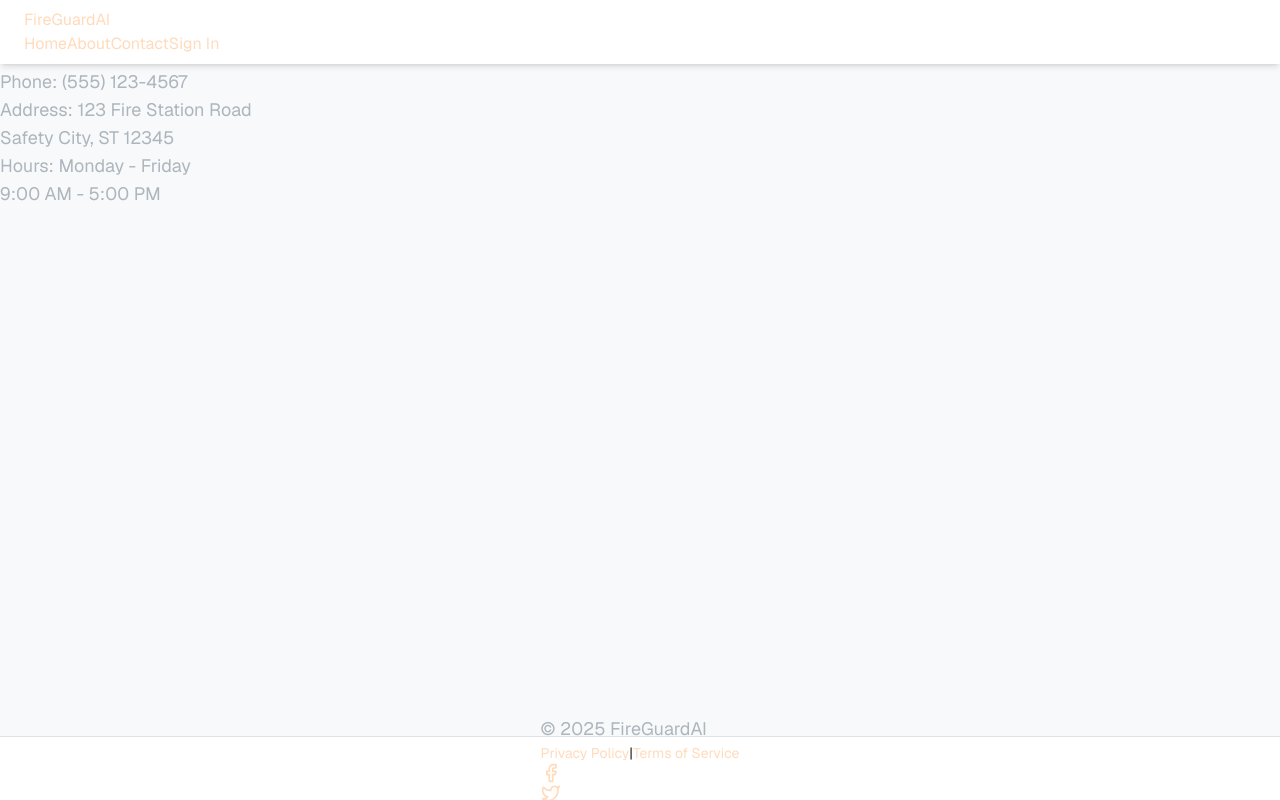
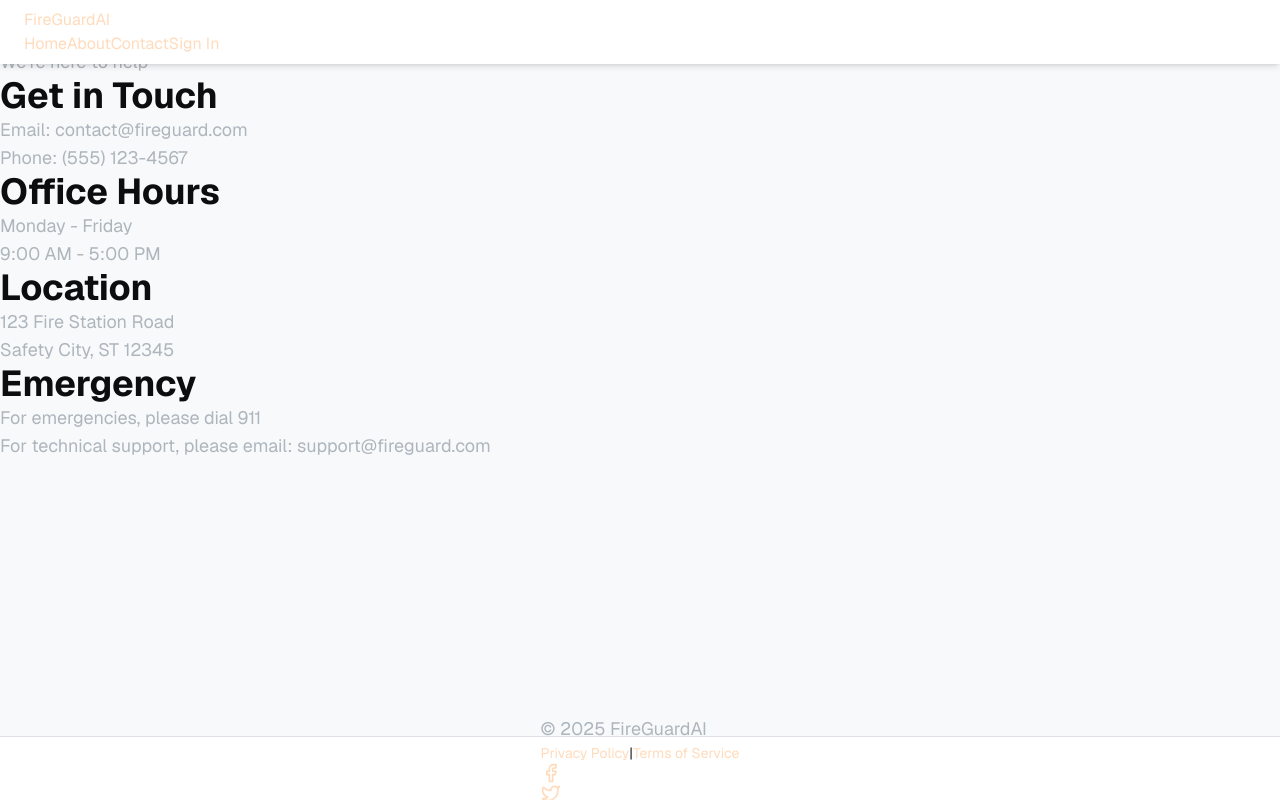
Before and after one commit to arisingh8/NotiFire, a Next.js app in the folder frontend/fireguard/: page /contact in a window 1280 px wide. Built offline with nearby package versions, Linux system fonts and the light colour scheme.

Commit message:
fixed formatting

```diff
--- a/frontend/fireguard/src/app/contact/page.tsx
+++ b/frontend/fireguard/src/app/contact/page.tsx
@@ -1,15 +1,77 @@
+'use client';
+
 import React from 'react'
 
 export default function Contact() {
   return (
-    <div className="h-[calc(100vh-4rem)] fixed w-full flex items-center justify-center bg-[#1a1a1a]">
-      <div className="bg-[#2a2a2a] p-8 rounded-lg shadow-xl w-96 border border-[#3a3a3a] text-center">
-        <h2 className="text-2xl font-bold mb-6 text-white">Contact Us</h2>
-        <div className="space-y-4 text-gray-300">
-          <p>Email: contact@fireguard.com</p>
-          <p>Phone: (555) 123-4567</p>
-          <p>Address: 123 Fire Station Road<br />Safety City, ST 12345</p>
-          <p>Hours: Monday - Friday<br />9:00 AM - 5:00 PM</p>
+    <div className="min-h-screen bg-gray-900 flex items-center justify-center px-4 overflow-hidden fixed inset-0">
+      <div className="w-full max-w-2xl">
+        <div className="text-center mb-8">
+          <h1 className="text-3xl font-bold text-[#ffdbbb] mb-2 font-[family-name:var(--font-eb-garamond)]">
+            Contact Us
+          </h1>
+          <p className="text-gray-400 font-[family-name:var(--font-eb-garamond)]">
+            We&apos;re here to help
+          </p>
+        </div>
+
+        <div className="bg-gray-800 rounded-lg shadow-xl p-8 space-y-6">
+          <div className="grid md:grid-cols-2 gap-8">
+            <div className="space-y-4">
+              <div>
+                <h2 className="text-xl font-bold text-[#ffdbbb] mb-2 font-[family-name:var(--font-eb-garamond)]">
+                  Get in Touch
+                </h2>
+                <p className="text-[#ffdbbb] font-[family-name:var(--font-eb-garamond)]">
+                  Email: contact@fireguard.com
+                </p>
+                <p className="text-[#ffdbbb] font-[family-name:var(--font-eb-garamond)]">
+                  Phone: (555) 123-4567
+                </p>
+              </div>
+
+              <div>
+                <h2 className="text-xl font-bold text-[#ffdbbb] mb-2 font-[family-name:var(--font-eb-garamond)]">
+                  Office Hours
+                </h2>
+                <p className="text-[#ffdbbb] font-[family-name:var(--font-eb-garamond)]">
+                  Monday - Friday
+                </p>
+                <p className="text-[#ffdbbb] font-[family-name:var(--font-eb-garamond)]">
+                  9:00 AM - 5:00 PM
+                </p>
+              </div>
+            </div>
+
+            <div className="space-y-4">
+              <div>
+                <h2 className="text-xl font-bold text-[#ffdbbb] mb-2 font-[family-name:var(--font-eb-garamond)]">
+                  Location
+                </h2>
+                <p className="text-[#ffdbbb] font-[family-name:var(--font-eb-garamond)]">
+                  123 Fire Station Road
+                </p>
+                <p className="text-[#ffdbbb] font-[family-name:var(--font-eb-garamond)]">
+                  Safety City, ST 12345
+                </p>
+              </div>
+
+              <div>
+                <h2 className="text-xl font-bold text-[#ffdbbb] mb-2 font-[family-name:var(--font-eb-garamond)]">
+                  Emergency
+                </h2>
+                <p className="text-[#ffdbbb] font-[family-name:var(--font-eb-garamond)]">
+                  For emergencies, please dial 911
+                </p>
+              </div>
+            </div>
+          </div>
+
+          <div className="pt-6 border-t border-gray-700">
+            <p className="text-gray-400 text-center font-[family-name:var(--font-eb-garamond)]">
+              For technical support, please email: support@fireguard.com
+            </p>
+          </div>
         </div>
       </div>
     </div>
```
Also changed, not shown: frontend/fireguard/src/app/about/page.tsx (+36 -9 lines).
